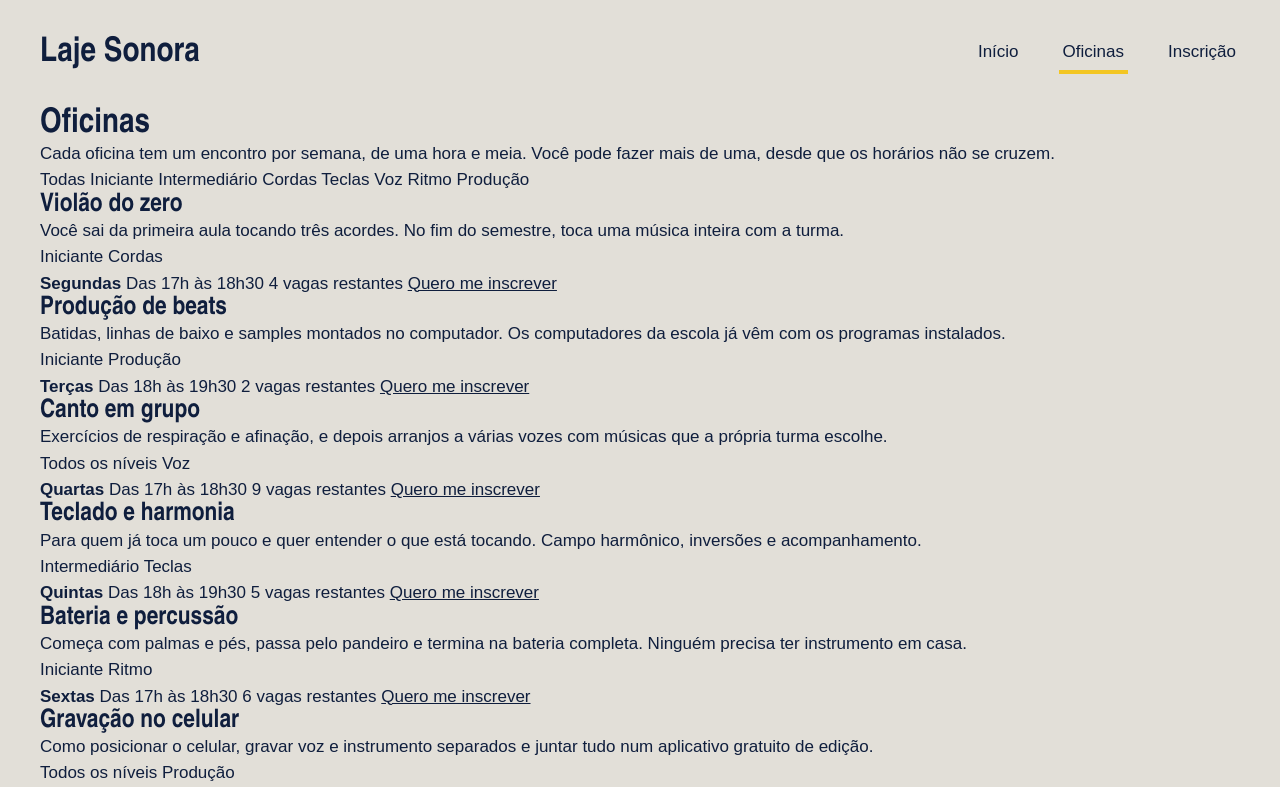
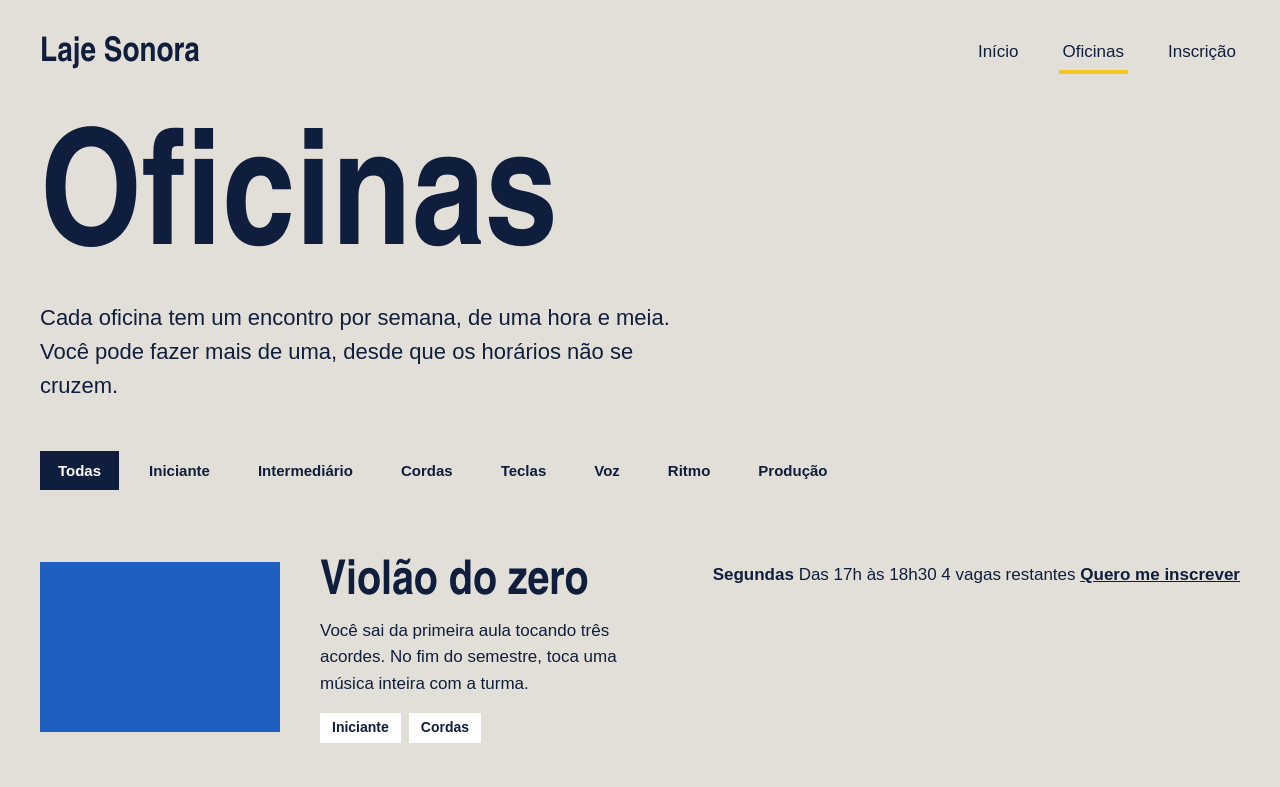
Before and after one commit to gabrielncosta-hue/lajeunderscoresonora, a plain HTML site: page oficinas.html in a window 1280 px wide. Shown: the top 787 px of the page. Drawn offline with Linux system fonts and the light colour scheme; a web font is replaced by a local one.

Commit message:
css das oficinas

```diff
--- a/oficinas.css
+++ b/oficinas.css
@@ -199,3 +199,95 @@
     color: var(--fita);
     margin-bottom: 12px;
 }
+
+
+.titulo-pagina{
+        font-size: 160px;
+        margin-top: 24px;
+}
+
+.subtitulo-pagina{
+    font-size: 22px;
+    max-width: 640px;
+    margin-top: 16px;
+}
+
+.filtros{
+    margin-top: 48px;
+    display: flex;
+    gap: 12px;
+}
+
+.filtro{
+    border: 2px, var(--tinta);
+    padding-top: 8px;
+    padding-bottom: 8px;
+    padding-right: 18px;
+    padding-left: 18px;
+    font-weight: 600;
+    font-size: 15px;
+}
+
+
+
+.filtro.ativo{
+    background: var(--tinta);
+    color: var(--branco);
+}
+
+.lista{
+    margin-top: 40px;
+}
+
+.oficina{
+    padding-block: 32px;
+    border-top: 3px, var(--tinta);
+    display: flex;
+    justify-content: center;
+    gap: 40px;
+}
+
+.oficina .foto{
+    width: 240px;
+    height: 170px;
+    flex-shrink: 0
+
+}
+
+.oficina-texto{
+    flex: 1;
+}
+
+.oficina h2{
+    font-size: 48px;
+    margin-bottom: 10px;
+}
+
+.etiquetas{
+    margin-top: 16px;
+    display: flex;
+    gap: 8px;
+}
+
+.etiqueta{
+    background: var(--branco);
+    padding: 4px 12px;
+    font-size: 14px;
+    font-weight: 600;
+}
+
+.oficinas-detalhes{
+    width: 220px;
+    font-size: 15px;
+    display: flex;
+    flex-direction: column;
+    gap: 6px;
+}
+.oficina-detalhes strong{
+    font-size: 17px;
+}
+
+.oficina-detalhes a{
+    margin-top: 10px;
+    font-weight: 700;
+}
```
